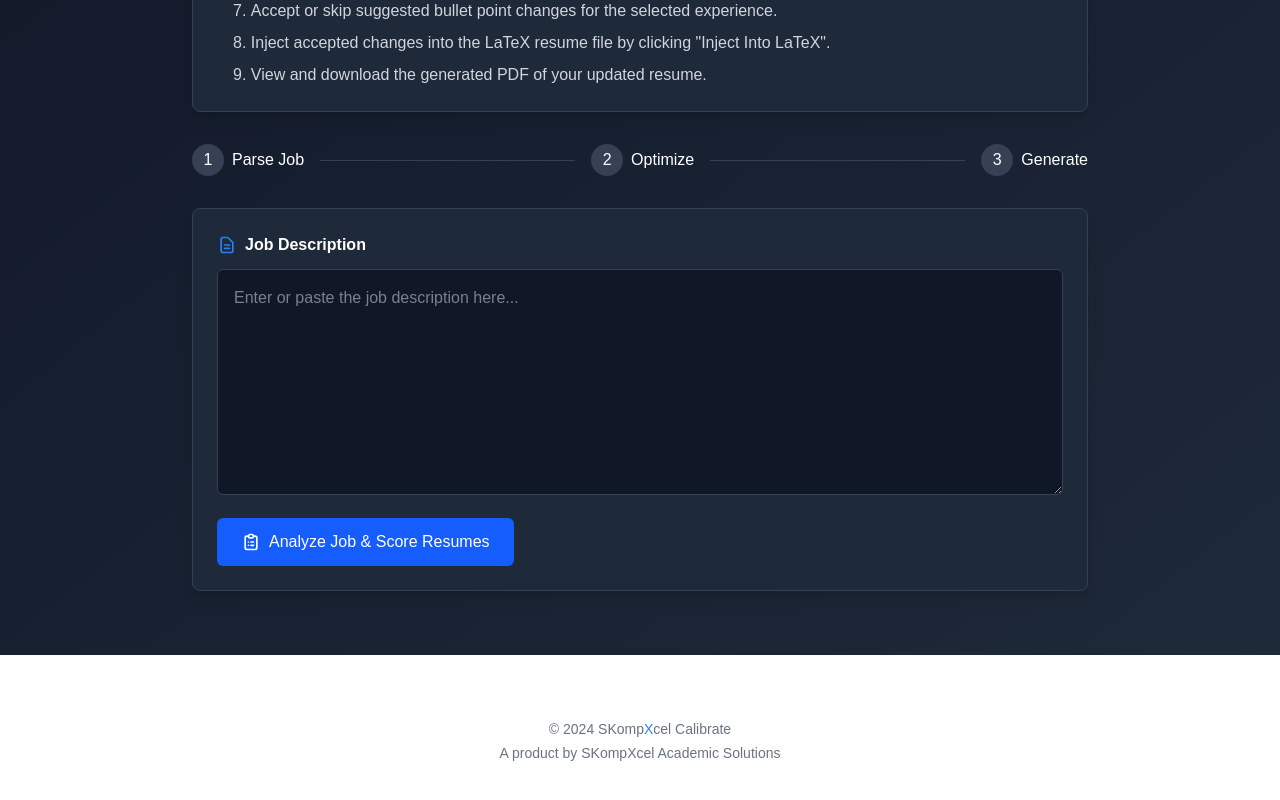
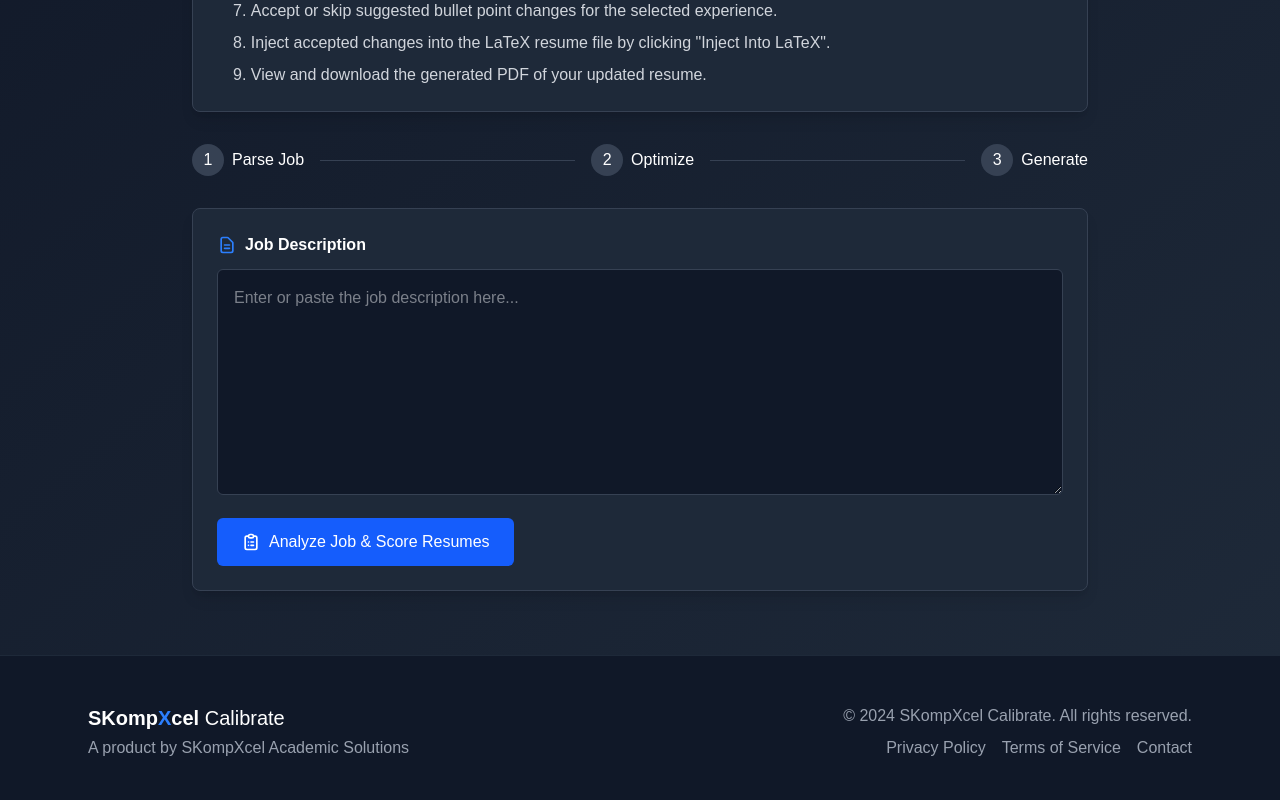
Before and after one commit to kianis4/resume-keyword-search, a Next.js app: page / in a window 1280 px wide. Shown: the part 423-1223 px from the top of the page. Before the commit the page ends 1186 px from the top, so only its background shows below. Built offline with nearby package versions, Linux system fonts and the light colour scheme.

Commit message:
added footer component too layout

```diff
--- a/src/app/layout.tsx
+++ b/src/app/layout.tsx
@@ -2,6 +2,7 @@ import type { Metadata } from "next";
 import { Geist, Geist_Mono } from "next/font/google";
 import "./globals.css";
 import Navigation from '../components/Navigation';
+import Footer from '../components/Footer';
 
 const geistSans = Geist({
   variable: "--font-geist-sans",
@@ -28,11 +29,7 @@ export default function RootLayout({
       <body className="bg-gray-900">
         <Navigation />
         {children}
-        {/* Add a footer at the end of the page */}
-        <footer className="mt-16 text-center text-gray-500 text-sm">
-          <p>© 2024 SKomp<span className="text-blue-500">X</span>cel Calibrate</p>
-          <p className="mt-1">A product by SKompXcel Academic Solutions</p>
-        </footer>
+        <Footer />
       </body>
     </html>
   );
```
